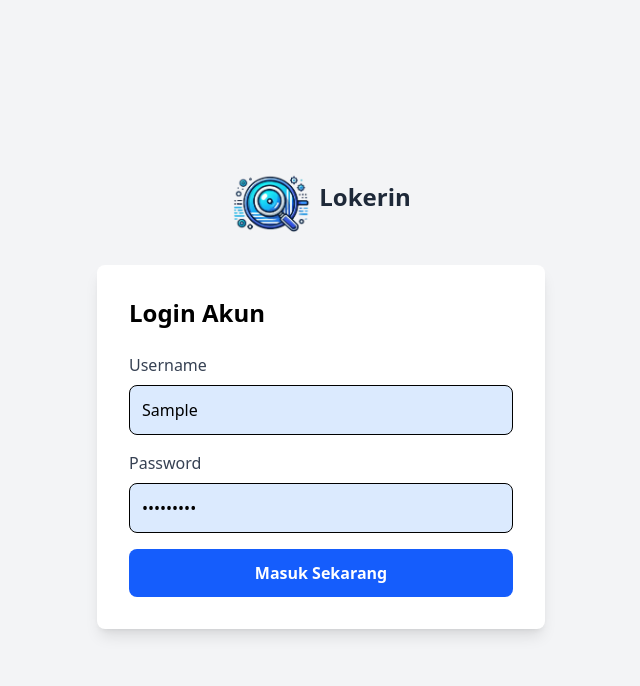
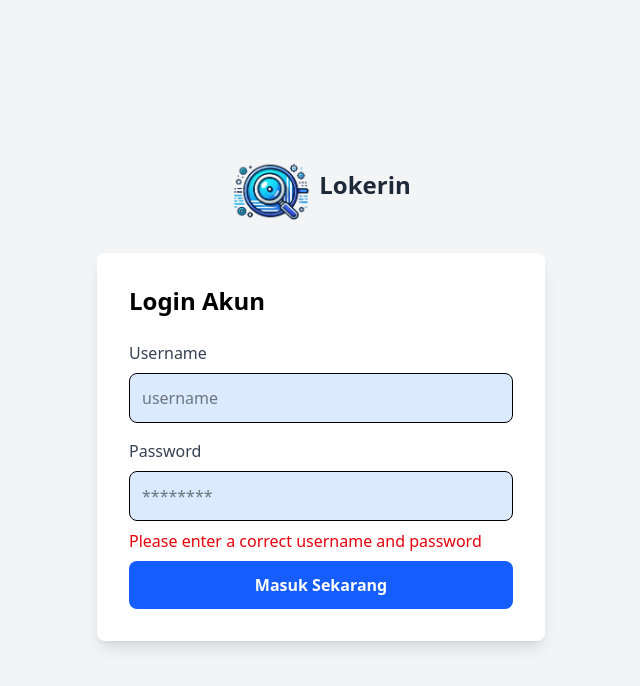
Before and after one commit to Renaldis/lokerin, a React (Vite) app: page /login in a window 1280 px wide. Both pictures are taken after typing "Sample", "Sample123" into the empty fields and a click on the button "Masuk Sekarang". Shown: the top 686 px of the page, without its empty margins (319-959 px from the left). Built offline with nearby package versions, Linux system fonts and the light colour scheme.

Commit message:
add handling error form login

```diff
--- a/src/pages/Login.jsx
+++ b/src/pages/Login.jsx
@@ -16,9 +16,11 @@ const Login = () => {
     password: "",
   });
   const [passwordLength, setPasswordLength] = useState(false);
+  const [error, setError] = useState(false);
 
   const handleInput = (e) => {
     const { name, value } = e.target;
+    setError(false);
     setInput({
       ...input,
       [name]: value,
@@ -54,6 +56,13 @@ const Login = () => {
         username: "",
         password: "",
       });
+    } else {
+      setInput({
+        username: "",
+        password: "",
+      });
+      setPasswordLength(false);
+      setError(true);
     }
   };
 
@@ -94,7 +103,11 @@ const Login = () => {
           {passwordLength && (
             <p className="text-red-600 -mt-2 mb-2">Minimum 8 Karakter</p>
           )}
-
+          {error && (
+            <p className="text-red-600 -mt-2 mb-2">
+              Please enter a correct username and password
+            </p>
+          )}
           <button
             type="submit"
             className="w-full bg-blue-600 text-white p-3 rounded-lg font-semibold hover:bg-blue-800 cursor-pointer"
```
